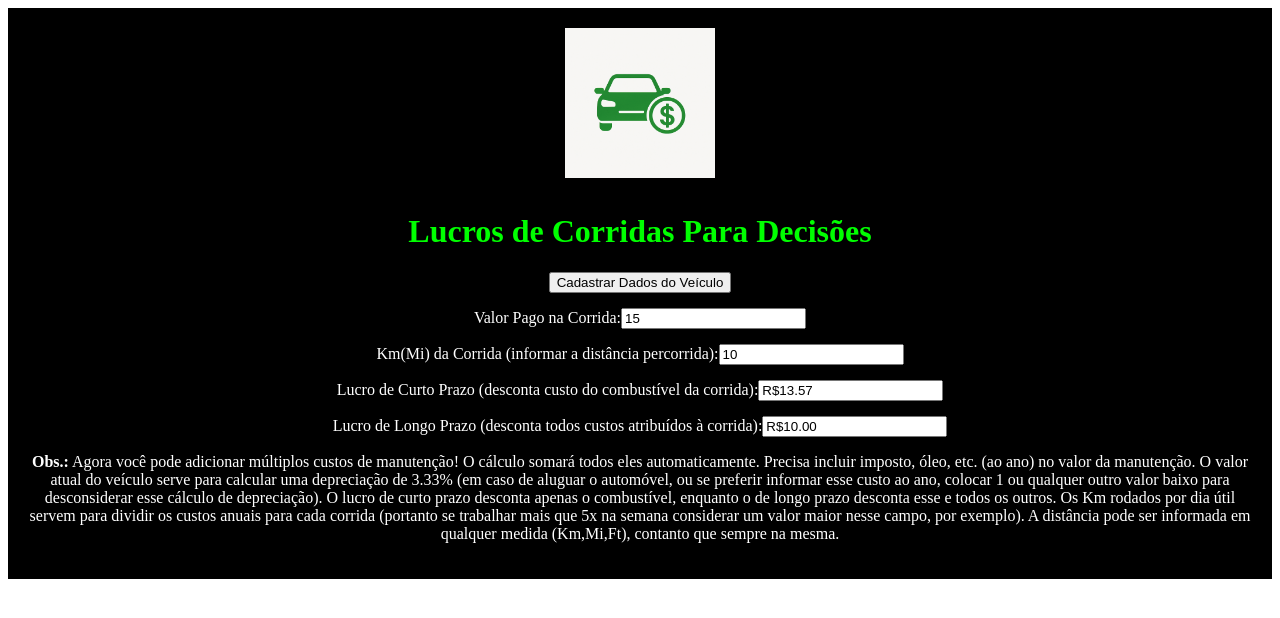
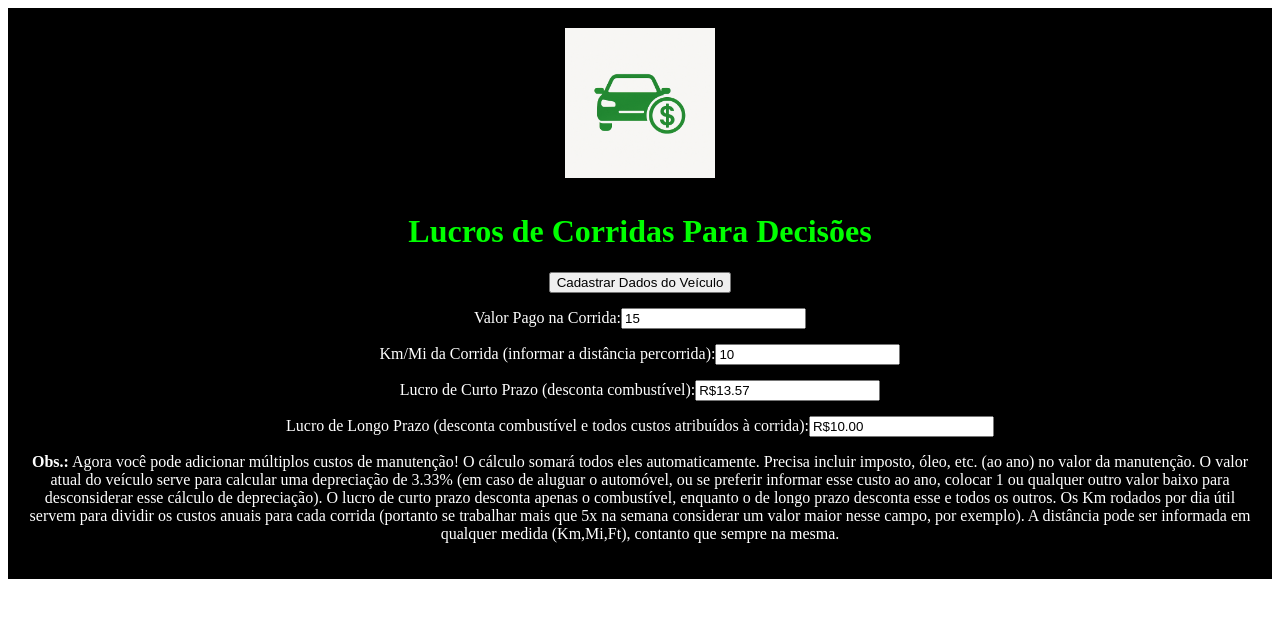
Before and after one commit to bracco42/AppLucro.com, a Next.js app: page / in a window 1280 px wide. Shown: the top 618 px of the page. Built offline with nearby package versions, Linux system fonts and the light colour scheme.

Commit message:
Update page.tsx - layout

```diff
--- a/app/page.tsx
+++ b/app/page.tsx
@@ -127,7 +127,7 @@ export default function CalculoLucro() {
           </div>
 
           <div style={{ marginBottom: '15px' }}>
-            <label>Km(Mi) rodados por dia (útil):</label>
+            <label>Km/Mi rodados por dia (útil):</label>
             <input
               type="number"
               value={KmPorDia}
@@ -173,7 +173,7 @@ export default function CalculoLucro() {
       </div>
 
       <div style={{ margin: '15px 0' }}>
-        <label>Km(Mi) da Corrida (informar a distância percorrida):</label>
+        <label>Km/Mi da Corrida (informar a distância percorrida):</label>
         <input
           type="number"
           value={KmRodados}
@@ -182,12 +182,12 @@ export default function CalculoLucro() {
       </div>
 
       <div style={{ margin: '15px 0' }}>
-        <label>Lucro de Curto Prazo (desconta custo do combustível da corrida):</label>
+        <label>Lucro de Curto Prazo (desconta combustível):</label>
         <input type="text" value={lucroCurtoPrazo !== null ? `R$${lucroCurtoPrazo.toFixed(2)}` : ''} readOnly />
       </div>
 
       <div style={{ margin: '15px 0' }}>
-        <label>Lucro de Longo Prazo (desconta todos custos atribuídos à corrida):</label>
+        <label>Lucro de Longo Prazo (desconta combustível e todos custos atribuídos à corrida):</label>
         <input type="text" value={lucroLongoPrazo !== null ? `R$${lucroLongoPrazo.toFixed(2)}` : ''} readOnly />
       </div>
 
```
